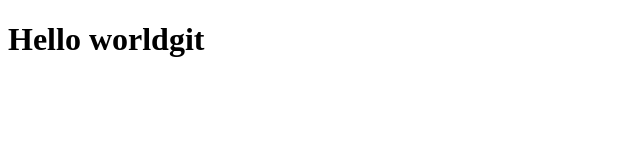
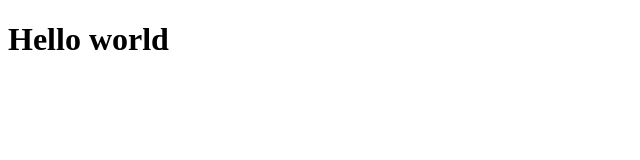
Before and after one commit to js-tasks-ru/htmlcss-20220120_valeriya-koroleva, a website: page 01-intro/01-hello-world/solution.html in a window 1280 px wide. Shown: the full height of the page, 0-640 px from the left. Drawn offline with Linux system fonts and the light colour scheme.

Commit message:
Update solution.html

```diff
--- a/01-intro/01-hello-world/solution.html
+++ b/01-intro/01-hello-world/solution.html
@@ -8,6 +8,6 @@
     <title>Document</title>
 </head>
 <body>
-    <h1>Hello worldgit </h1>
+    <h1>Hello world </h1>
 </body>
 </html>
```
